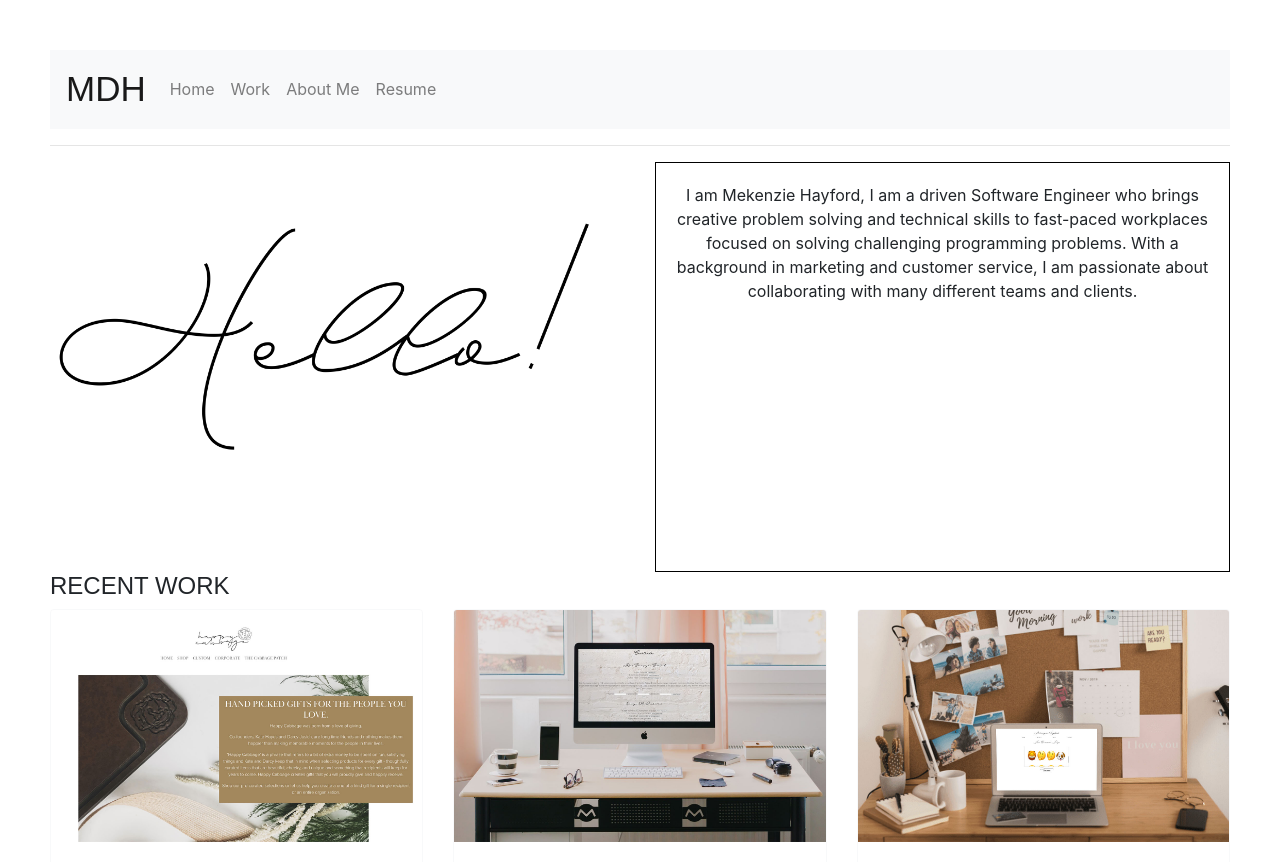
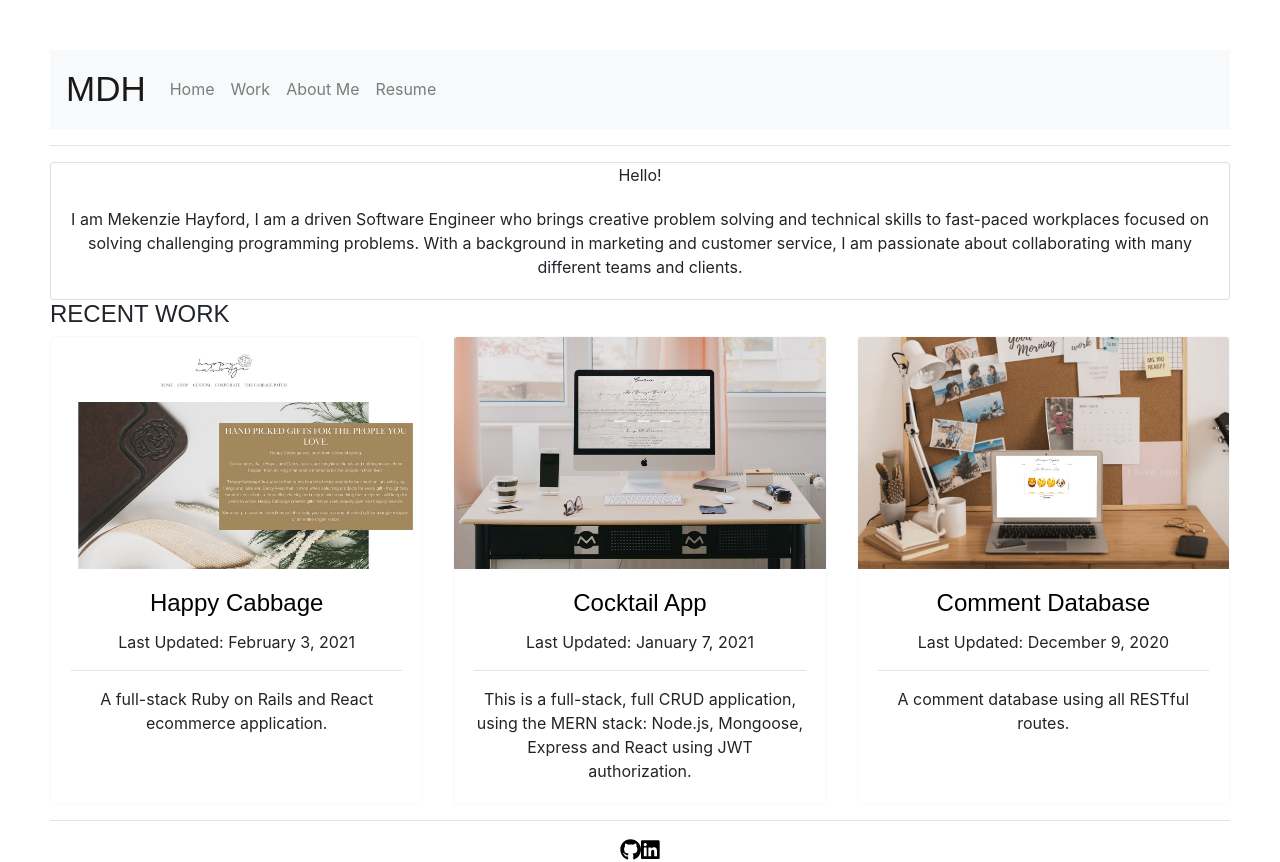
Before and after one commit to mekahay/mekenziehayford, a React (Create React App) app: page / in a window 1280 px wide. Shown: the top 862 px of the page. Built offline with nearby package versions, Linux system fonts and the light colour scheme; a web font is replaced by a local one.

Commit message:
reformating home page and added fontawesome links

```diff
--- a/src/App.css
+++ b/src/App.css
@@ -125,7 +125,7 @@ h4{
   height: auto;
 }
 
-.border-0{
+/* .border-0{
   width: 75rem;
   height: auto;
 }
@@ -134,4 +134,4 @@ h4{
 .homepage-p{
   border: 1px solid black;
   font-size: auto;
-}
+} */
--- a/src/Components/Home/Home.js
+++ b/src/Components/Home/Home.js
@@ -11,14 +11,15 @@ function Home() {
         <div className="homepage">
         <div className="homepage-div">
             <div className="justify-content-center">
-            <CardDeck>
+            <Card>
             <Card className="border-0">
-                <Card.Img src={helloimg} className="homepage-hello"></Card.Img>
+                {/* <Card.Img src={helloimg} className="homepage-hello"></Card.Img> */}
+                Hello!
             </Card>
             <Card className="border-0">
                 <Card.Body className="homepage-p">I am Mekenzie Hayford, I am a driven Software Engineer who brings creative problem solving and technical skills to fast-paced workplaces focused on solving challenging programming problems. With a background in marketing and customer service, I am passionate about collaborating with many different teams and clients.</Card.Body>
             </Card>
-            </CardDeck>
+            </Card>
             </div>
             </div>
             <div className="homepage-div2">
```
